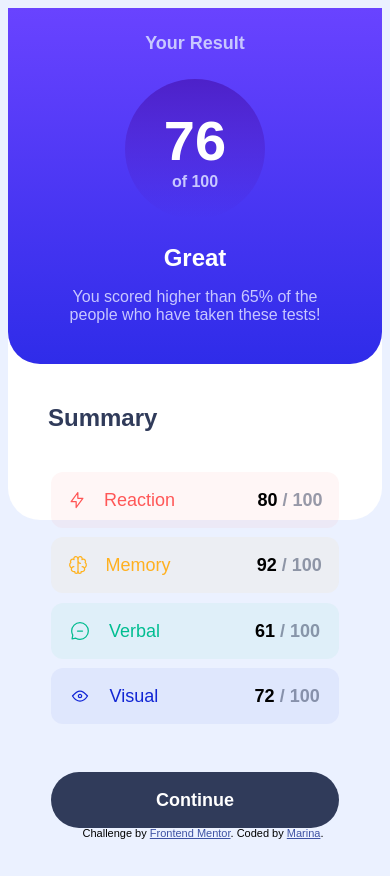
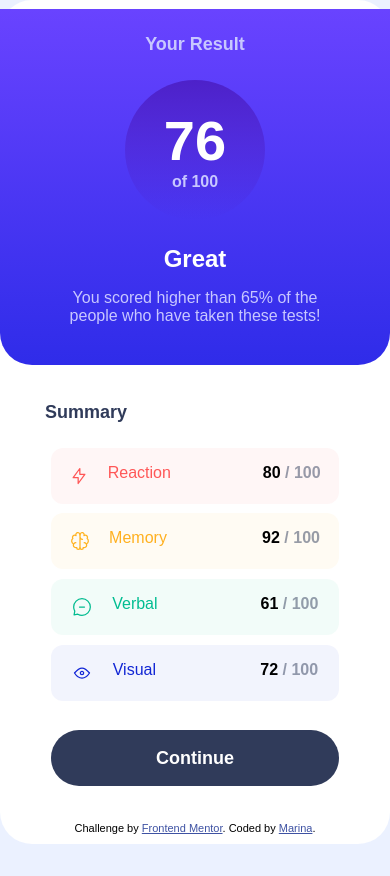
Before and after one commit to marinaongithub/result-summary-component-frontend-friday, a plain HTML site: page index.html in a window 390 px wide. After the commit the page ends 844 px from the top, so only its background shows below. Drawn offline with Linux system fonts and the light colour scheme; a web font is replaced by a local one.

Commit message:
Fixed layout issues for mobile

```diff
--- a/assets/style.css
+++ b/assets/style.css
@@ -4,11 +4,17 @@
   }
 
 
-body {
+html, body {
     --lavande:  hsl(241, 100%, 89%);
     font-family: "Hanken Grotesk", sans-serif;
     text-align: center;
     background-color: hsla(220, 100%, 96%, 1);
+    display: flex;
+    /* flex-wrap: wrap; */
+    height: 100%;
+    width: 100%;
+    margin: 0;
+
 }
 
 .container {
@@ -16,15 +22,15 @@ body {
     /* flex-wrap: wrap; */
     /* flex-direction: column; */
     width: 100%;
-    height: 95vh;
+    /* height: 95vh; */
 }
 
 .component {
     display: flex;
     flex-wrap: wrap;
     align-items: center;
-    width: 736px;
-    height: 512px;
+    /* width: 736px; */
+    /* height: 512px; */
     border-radius: 32px;
     margin: auto;
     background-color: white;
@@ -211,11 +217,12 @@ button:hover {
 .attribution a { color: hsl(228, 45%, 44%); }
 
 
-@media only screen and (max-width: 753px) {
+@media only screen and (max-width: 735px) {
 
     .component {
         margin: 0px;
     }
+
     .results {
         height: 356px;
         border-radius: 0px 0px 32px 32px;
@@ -225,6 +232,7 @@ button:hover {
         font-size: 18px;
         margin: 25px;
     }
+
     .round {
         width: 140px;
         height: 140px;
@@ -250,6 +258,26 @@ button:hover {
 
     #details {
         font-size: 16px;
+    }
 
+    .summary {
+        height: 453px;
+        }
+
+    h2 {
+        font-size: 18px;
+        margin: 20px 0px 15px 45px;
+    }
+
+    .list {
+        font-size: 16px;
+    }
+
+    button {
+        margin: 20px auto;
+    }
+
+    .attribution {
+        padding-bottom: 5px;
     }
 }
--- a/index.html
+++ b/index.html
@@ -11,7 +11,7 @@
 
 </head>
 <body>
-  <div class="container">
+  <!-- <div class="container"> -->
     <div class="component">
       <div class="results">
 
@@ -56,14 +56,14 @@
 
       </div>
 
-    </div>
+    <!-- </div> -->
 
     <div class="attribution">
       Challenge by <a href="https://www.frontendmentor.io?ref=challenge" target="_blank">Frontend Mentor</a>.
       Coded by <a href="#">Marina</a>.
     </div>
 
-  </div>
+  <!-- </div> -->
 
 
 
```
